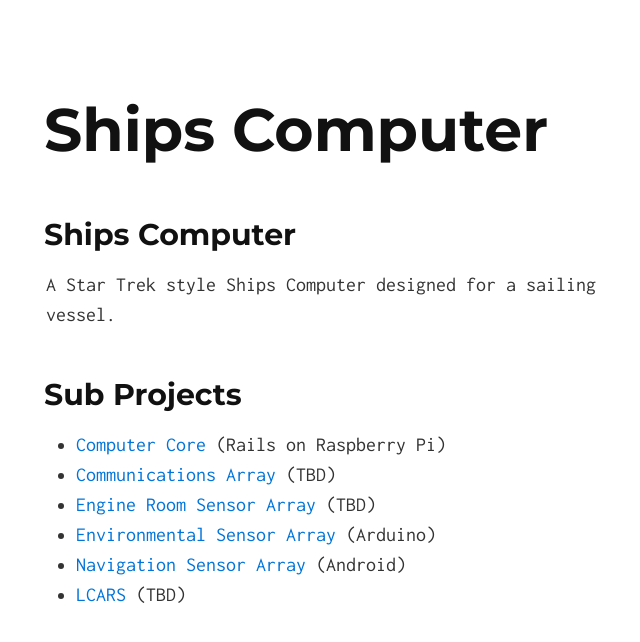
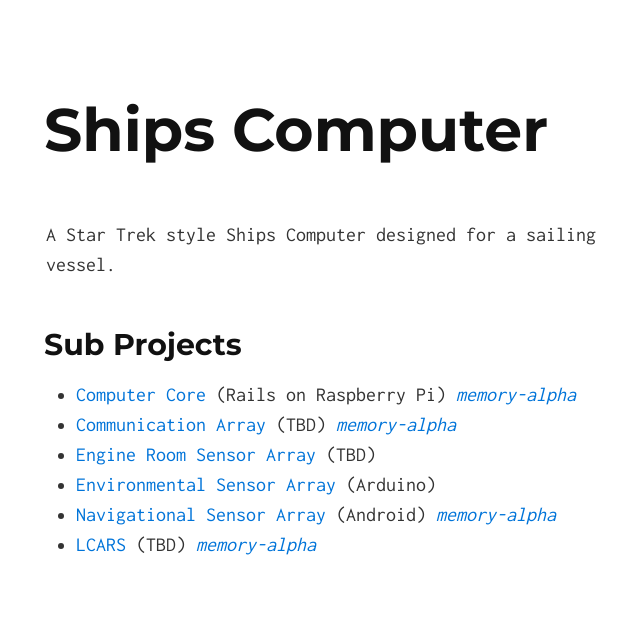
Before and after one commit to ShipsComputer/shipscomputer.github.io, a Jekyll site: the page built from index.md, in a window 1280 px wide. Shown: the top 642 px of the page, without its empty margins (294-934 px from the left). Built offline with Jekyll 4.4.1, drawn with Linux system fonts in a browser that asks for light colours.

Commit message:
adding memory alpha links

```diff
--- a/index.md
+++ b/index.md
@@ -1,16 +1,14 @@
 ---
 layout: default
 ---
-
-## Ships Computer
 
 A Star Trek style Ships Computer designed for a sailing vessel.
 
 ## Sub Projects
 
-* [Computer Core](https://github.com/ShipsComputer/ComputerCore) (Rails on Raspberry Pi)
-* [Communications Array](https://github.com/ShipsComputer/CommunicationsArray) (TBD)
+* [Computer Core](https://github.com/ShipsComputer/ComputerCore) (Rails on Raspberry Pi) *[memory-alpha](http://memory-alpha.wikia.com/wiki/Computer_core)*
+* [Communication Array](https://github.com/ShipsComputer/CommunicationArray) (TBD) *[memory-alpha](http://memory-alpha.wikia.com/wiki/Communication_array)*
 * [Engine Room Sensor Array](https://github.com/ShipsComputer/EngineRoomSensorArray) (TBD)
 * [Environmental Sensor Array](https://github.com/ShipsComputer/EnvironmentalSensorArray) (Arduino)
-* [Navigation Sensor Array](https://github.com/ShipsComputer/NavigationSensorArray) (Android)
-* [LCARS](https://github.com/ShipsComputer/LCARS) (TBD)
+* [Navigational Sensor Array](https://github.com/ShipsComputer/NavigationalSensorArray) (Android) *[memory-alpha](http://memory-alpha.wikia.com/wiki/Navigational_sensor)*
+* [LCARS](https://github.com/ShipsComputer/LCARS) (TBD) *[memory-alpha](http://memory-alpha.wikia.com/wiki/LCARS)*
```
